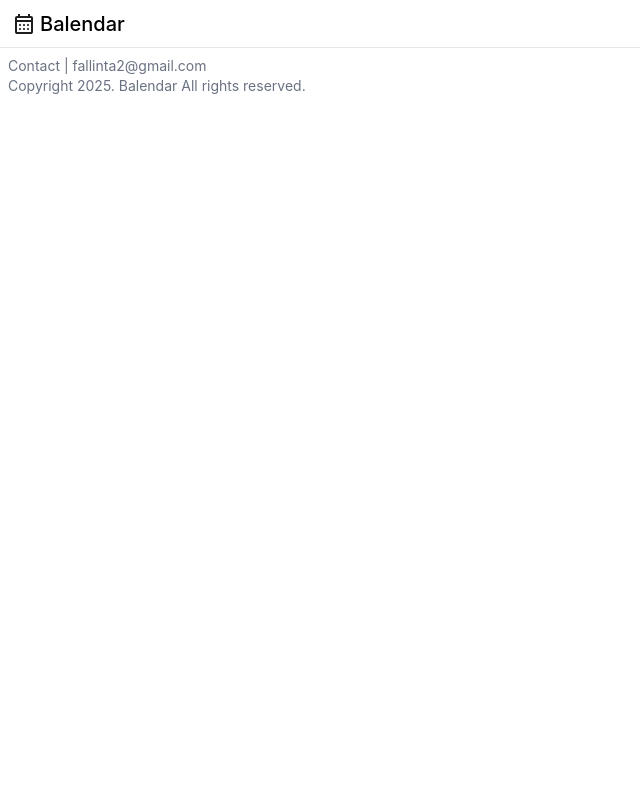
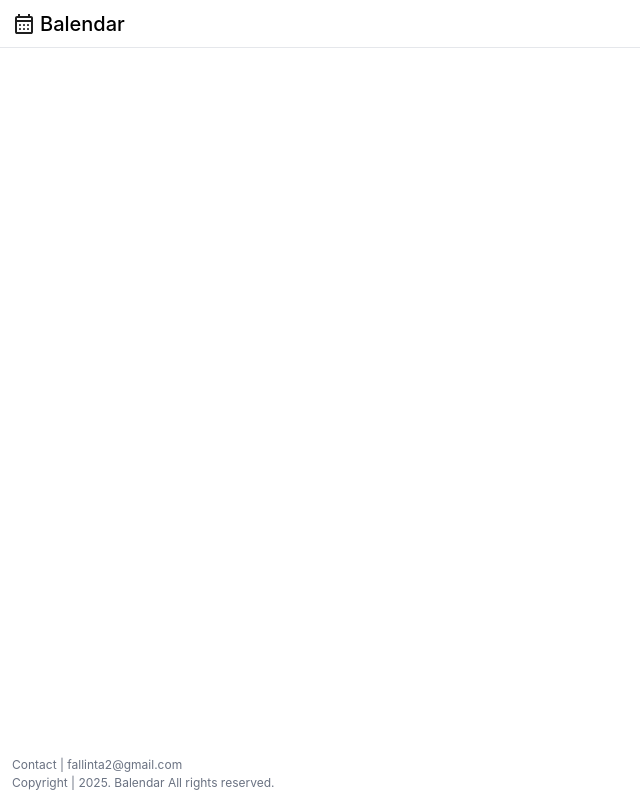
Before and after one commit to beurmuz/balendar, a React (Vite) app: page / in a window 1280 px wide. Shown: the whole page, without its empty margins (0-640 px from the left). Built offline with nearby package versions, Linux system fonts and the light colour scheme; a web font is replaced by a local one.

Commit message:
#2 [styles] Footer 수정

```diff
--- a/src/app/App.tsx
+++ b/src/app/App.tsx
@@ -1,14 +1,12 @@
-// import "./App.css";
-
 import Footer from "../shared/ui/Footer";
 import Header from "../shared/ui/Header";
 
 function App() {
   return (
-    <>
+    <div className="App flex flex-col  justify-between min-h-screen">
       <Header />
       <Footer />
-    </>
+    </div>
   );
 }
 
--- a/src/shared/styles/global.css
+++ b/src/shared/styles/global.css
@@ -1,9 +1,11 @@
 /* Tailwind core */
 @import "tailwindcss";
-@import "./reset.css"; /* 커스텀 테마 (v4) */
+
+/* 커스텀 테마 (v4) */
 @theme {
   /* 색상 이름은 자유롭게, 숫자 단계를 붙이면 다양한 셰이드를 만들 수 있어요 */
   --color-brand: #f27316; /* 사용: text-brand, bg-brand */
+  --text-tiny: 0.75rem;
 }
 
 /* 전역 폰트 */
@@ -13,3 +15,46 @@ html {
     system-ui, Roboto, "Helvetica Neue", "Segoe UI", "Apple SD Gothic Neo",
     "Noto Sans KR", "Noto Sans", sans-serif;
 }
+
+/* CSS Reset */
+*,
+*::before,
+*::after {
+  box-sizing: border-box;
+  /* margin: 0;
+  padding: 0; */
+}
+
+html,
+body {
+  height: 100%;
+}
+
+body {
+  line-height: 1.5;
+  -webkit-font-smoothing: antialiased;
+  text-rendering: optimizeSpeed;
+}
+
+img,
+picture,
+video,
+canvas,
+svg {
+  display: block;
+  max-width: 100%;
+}
+
+input,
+button,
+textarea,
+select {
+  font: inherit;
+  color: inherit;
+  background: none;
+  border: none;
+}
+
+button {
+  cursor: pointer;
+}
--- a/src/shared/styles/reset.css
+++ /dev/null
@@ -1,41 +0,0 @@
-*,
-*::before,
-*::after {
-  box-sizing: border-box;
-  /* margin: 0;
-  padding: 0; */
-}
-
-html,
-body {
-  height: 100%;
-}
-
-body {
-  line-height: 1.5;
-  -webkit-font-smoothing: antialiased;
-  text-rendering: optimizeSpeed;
-}
-
-img,
-picture,
-video,
-canvas,
-svg {
-  display: block;
-  max-width: 100%;
-}
-
-input,
-button,
-textarea,
-select {
-  font: inherit;
-  color: inherit;
-  background: none;
-  border: none;
-}
-
-button {
-  cursor: pointer;
-}
--- a/src/shared/ui/Footer.tsx
+++ b/src/shared/ui/Footer.tsx
@@ -1,8 +1,8 @@
 export default function Footer() {
   return (
-    <footer className="w-full flex flex-col justify-center p-2 text-sm text-gray-500">
+    <footer className="w-full flex flex-col justify-center px-3 py-2 text-tiny text-gray-500">
       <p>Contact | fallinta2@gmail.com</p>
-      <p>Copyright 2025. Balendar All rights reserved.</p>
+      <p>Copyright | 2025. Balendar All rights reserved.</p>
     </footer>
   );
 }
```
